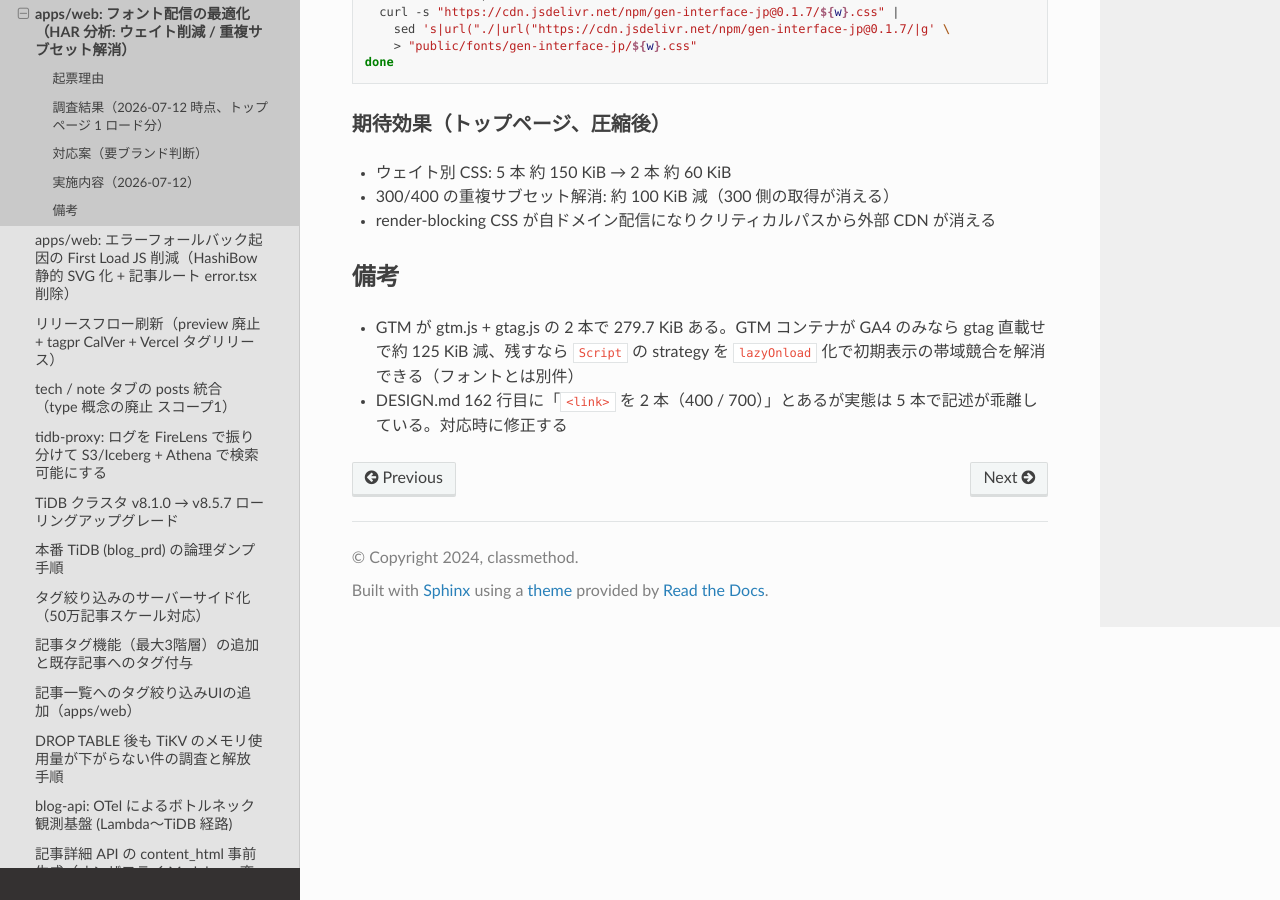
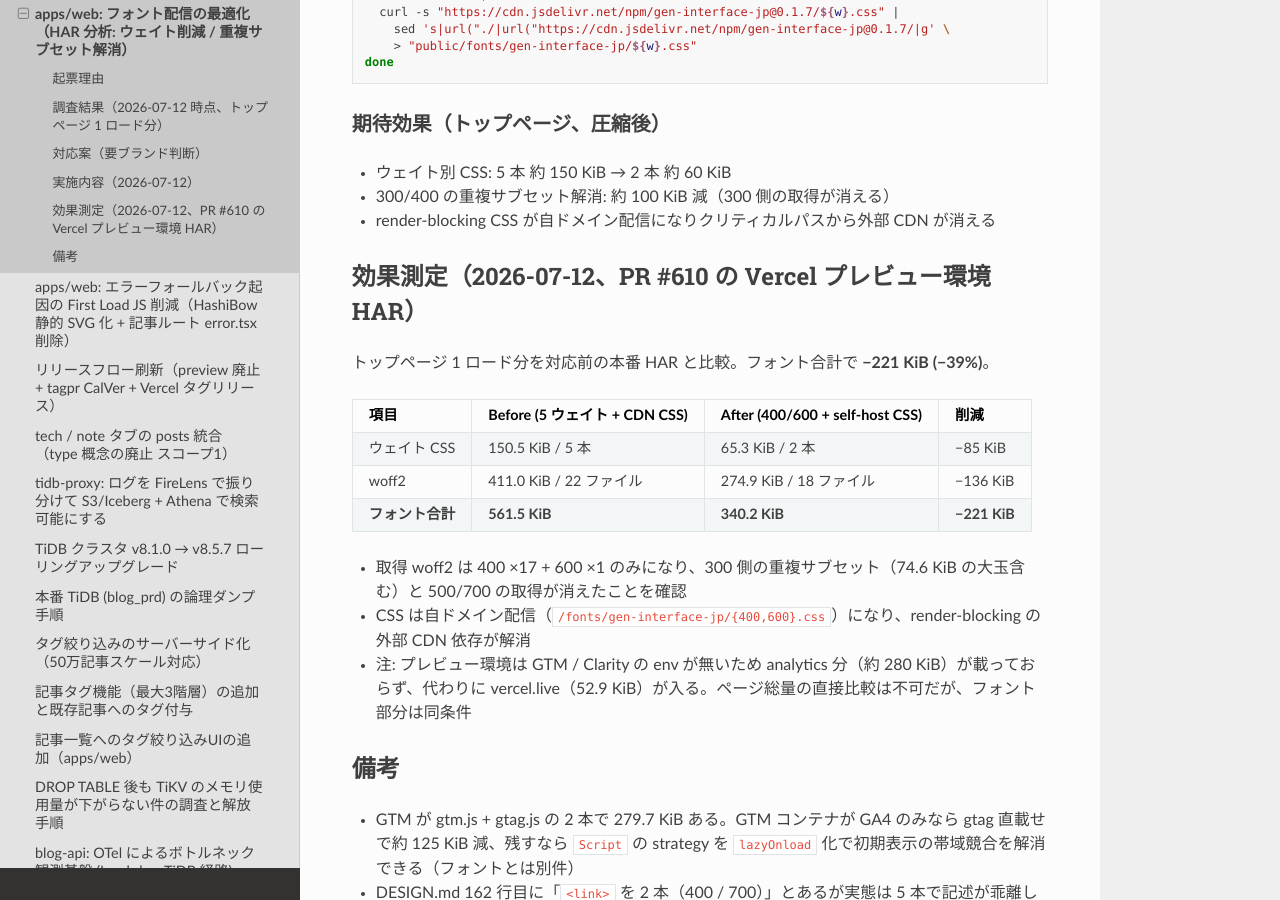
Before and after one commit to shuntaka9576/shuntaka-dev, a Sphinx documentation site: the page built from docs/source/98_tasks/2026-07-12-web-font-delivery-optimization/index.md, in a window 1280 px wide and 900 px high, scrolled down 2398 px. Built offline with Sphinx 7.4.7 and the Read the Docs theme 3.1.0, drawn with Linux system fonts in a browser that asks for light colours.

Commit message:
docs: フォント配信最適化の効果測定結果を追記 (フォント合計 -221KiB / -39%)

```diff
--- a/docs/source/98_tasks/2026-07-12-web-font-delivery-optimization/index.md
+++ b/docs/source/98_tasks/2026-07-12-web-font-delivery-optimization/index.md
@@ -79,6 +79,20 @@ done
 - 300/400 の重複サブセット解消: 約 100 KiB 減（300 側の取得が消える）
 - render-blocking CSS が自ドメイン配信になりクリティカルパスから外部 CDN が消える
 
+## 効果測定（2026-07-12、PR #610 の Vercel プレビュー環境 HAR）
+
+トップページ 1 ロード分を対応前の本番 HAR と比較。フォント合計で **−221 KiB (−39%)**。
+
+| 項目             | Before (5 ウェイト + CDN CSS) | After (400/600 + self-host CSS) | 削減         |
+| ---------------- | ----------------------------- | ------------------------------- | ------------ |
+| ウェイト CSS     | 150.5 KiB / 5 本              | 65.3 KiB / 2 本                 | −85 KiB      |
+| woff2            | 411.0 KiB / 22 ファイル       | 274.9 KiB / 18 ファイル         | −136 KiB     |
+| **フォント合計** | **561.5 KiB**                 | **340.2 KiB**                   | **−221 KiB** |
+
+- 取得 woff2 は 400 ×17 + 600 ×1 のみになり、300 側の重複サブセット（74.6 KiB の大玉含む）と 500/700 の取得が消えたことを確認
+- CSS は自ドメイン配信（`/fonts/gen-interface-jp/{400,600}.css`）になり、render-blocking の外部 CDN 依存が解消
+- 注: プレビュー環境は GTM / Clarity の env が無いため analytics 分（約 280 KiB）が載っておらず、代わりに vercel.live（52.9 KiB）が入る。ページ総量の直接比較は不可だが、フォント部分は同条件
+
 ## 備考
 
 - GTM が gtm.js + gtag.js の 2 本で 279.7 KiB ある。GTM コンテナが GA4 のみなら gtag 直載せで約 125 KiB 減、残すなら `Script` の strategy を `lazyOnload` 化で初期表示の帯域競合を解消できる（フォントとは別件）
```
